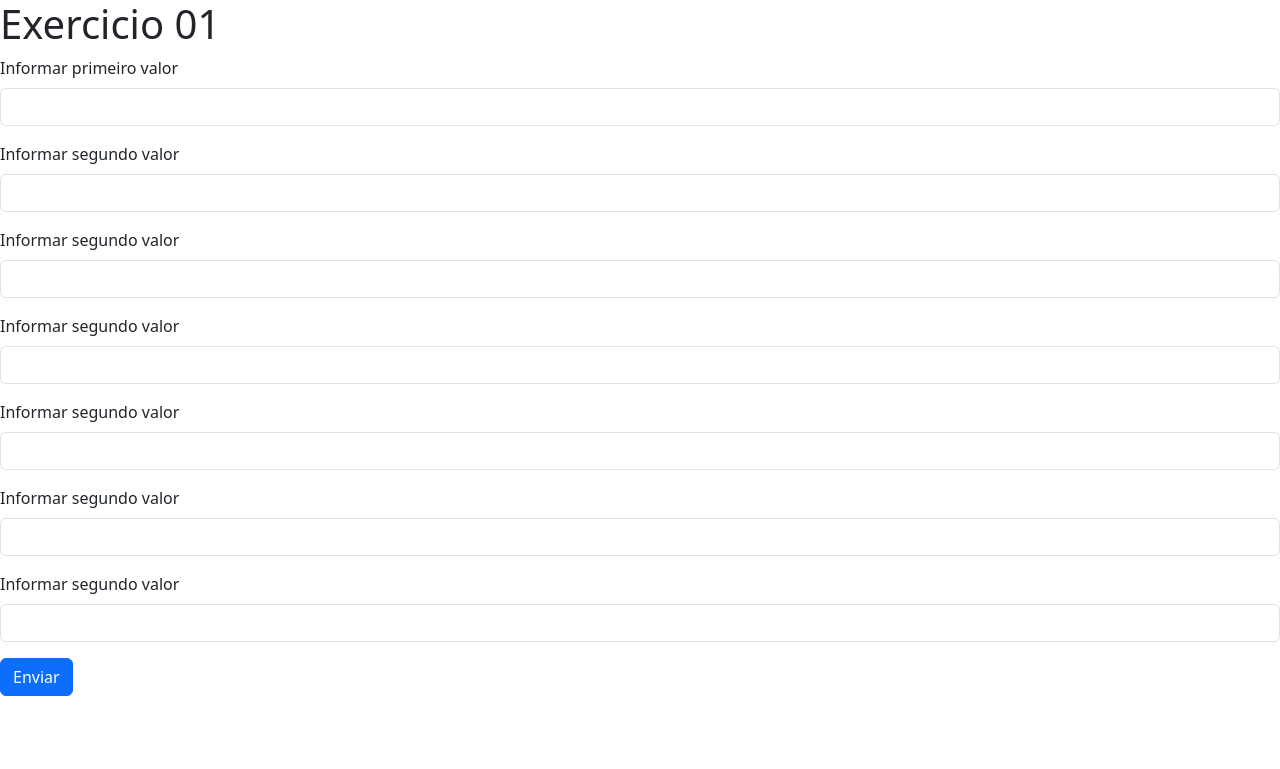
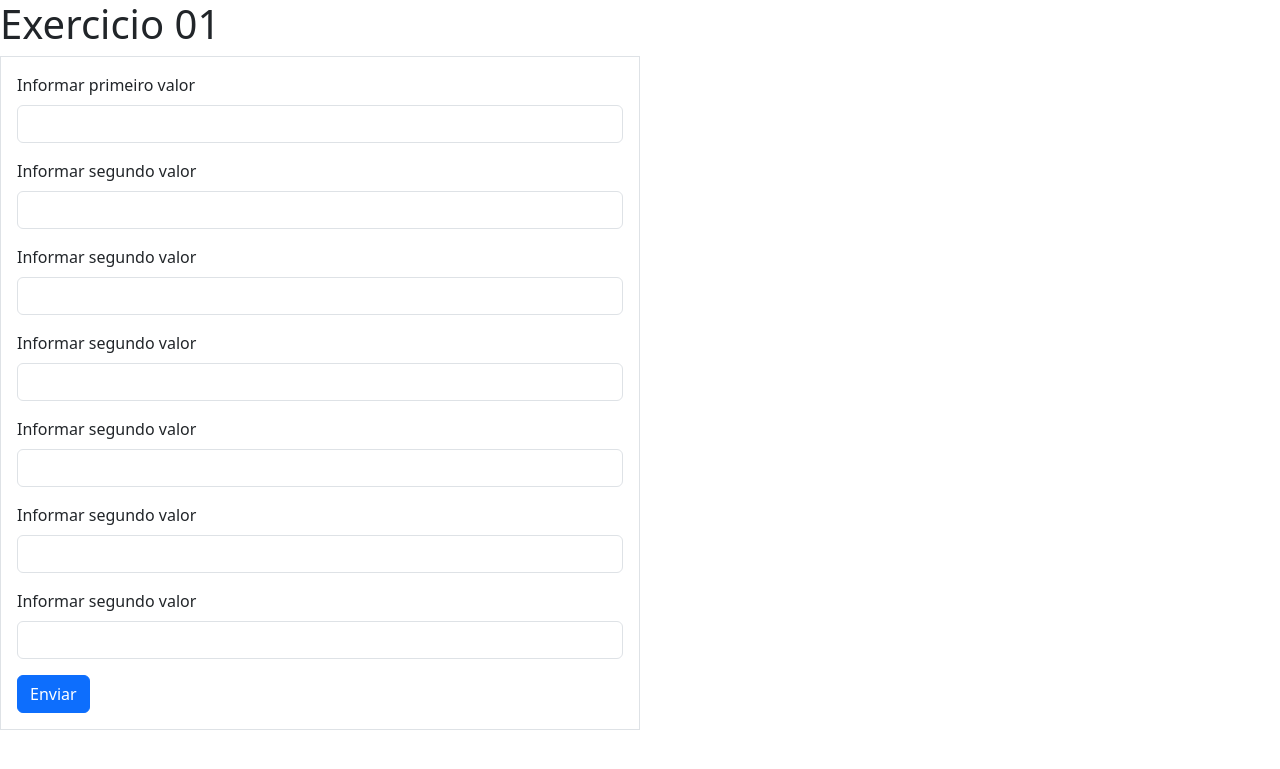
Before and after one commit to igorcontri/eletivaI-php, a PHP site: page /exer01envio.php in a window 1280 px wide. Shown: the top 769 px of the page. Run offline with PHP 8.4, Linux system fonts and the light colour scheme.

Commit message:
adicionando borda e width aos formularios 1 e 2 (lista 3)

```diff
--- a/01_exercicios/lista_03/exer01envio.php
+++ b/01_exercicios/lista_03/exer01envio.php
@@ -10,7 +10,7 @@
 
       <h1>Exercicio 01</h1>
 
-     <form method="post" action="exer01resposta.php">
+     <form method="post" action="exer01resposta.php" class="border w-50 p-3">
       <div class="mb-3">
           <label for="valor1" class="form-label">Informar primeiro valor</label>
           <input type="number" id="valor1" name="valor1" class="form-control" required="">
--- a/01_exercicios/lista_03/exer02envio.php
+++ b/01_exercicios/lista_03/exer02envio.php
@@ -10,7 +10,7 @@
 
       <h1>Exercicio 02</h1>
 
-     <form method="post" action="exer02resposta.php">
+     <form method="post" action="exer02resposta.php" class="border w-50 p-3">
       <div class="mb-3">
           <label for="valor1" class="form-label">Informar primeiro valor</label>
           <input type="number" id="valor1" name="valor1" class="form-control" required="">
```
